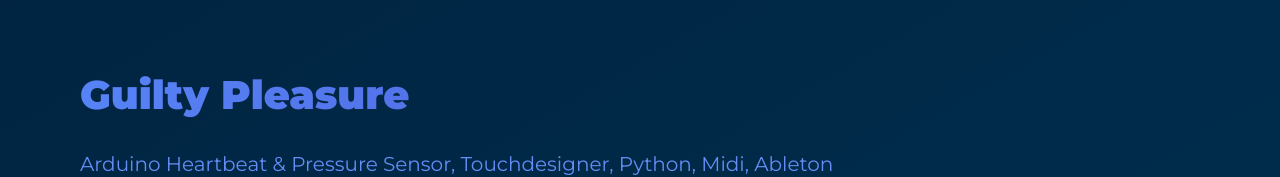
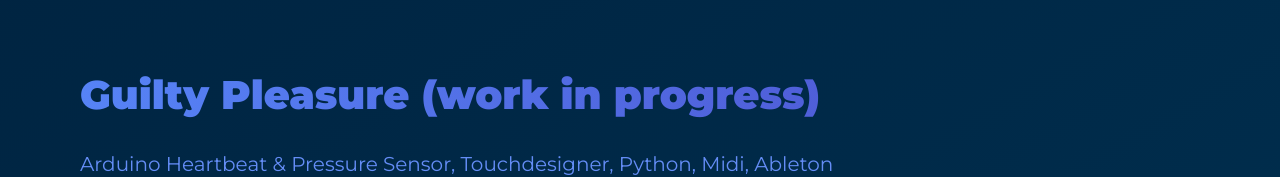
Before and after one commit to gruppjo/generative, a plain HTML site: page index.html in a window 1280 px wide. Shown: the part 513-690 px from the top of the page. Drawn offline with Linux system fonts and the light colour scheme.

Commit message:
index: add work in progress

```diff
--- a/index.html
+++ b/index.html
@@ -23,7 +23,7 @@
       <hr/>
       <br/>
       Jonathan Grupp
-      <h2>Guilty Pleasure</h2>
+      <h2>Guilty Pleasure (work in progress)</h2>
       Arduino Heartbeat & Pressure Sensor, Touchdesigner, Python, Midi, Ableton
       <div class="gallery">
         <div>
```
